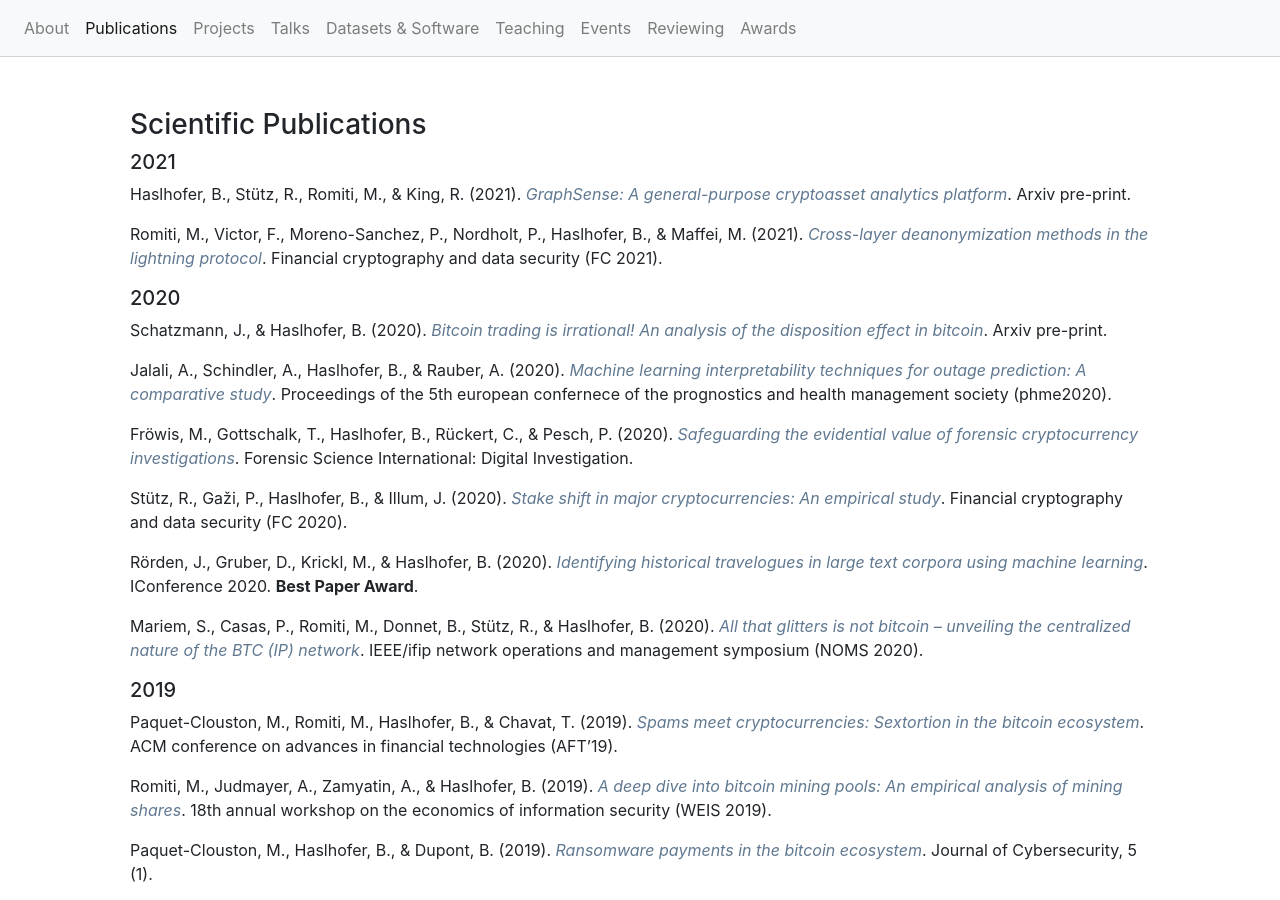
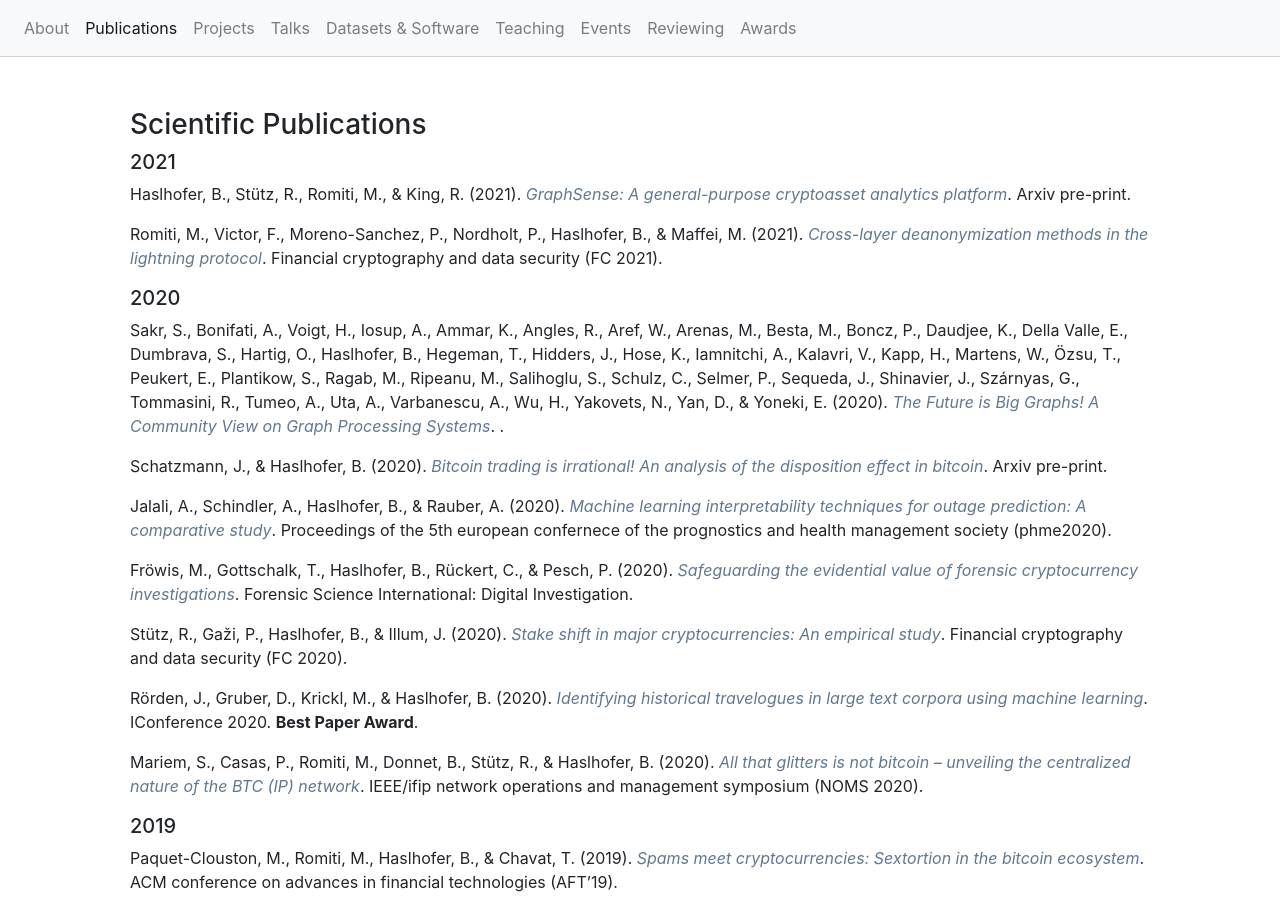
Before and after one commit to behas/behas.github.com, a Jekyll site: the page built from publications.html, in a window 1280 px wide and 900 px high. Built offline with Jekyll 4.4.1, drawn with Linux system fonts in a browser that asks for light colours; a style sheet for code colours, icons or effects is not loaded.

```diff
--- a/_data/publications.yml
+++ b/_data/publications.yml
@@ -17,6 +17,100 @@ references:
   title-short: GraphSense
   container-title: Arxiv pre-print
   URL: https://arxiv.org/abs/2102.13613
+
+- id: Sakr:2020a
+  type: article-journal
+  author:
+  - family: Sakr
+    given: Sherif
+  - family: Bonifati
+    given: Angela
+  - family: Voigt
+    given: Hannes
+  - family: Iosup
+    given: Alexandru
+  - family: Ammar
+    given: Khaled
+  - family: Angles
+    given: Renzo
+  - family: Aref
+    given: Walid
+  - family: Arenas
+    given: Marcelo
+  - family: Besta
+    given: Maciej
+  - family: Boncz
+    given: Peter A.
+  - family: Daudjee
+    given: Khuzaima
+  - family: Della Valle
+    given: Emanuele
+  - family: Dumbrava
+    given: Stefania
+  - family: Hartig
+    given: Olaf
+  - family: Haslhofer
+    given: Bernhard
+  - family: Hegeman
+    given: Tim
+  - family: Hidders
+    given: Jan
+  - family: Hose
+    given: Katja
+  - family: Iamnitchi
+    given: Adriana
+  - family: Kalavri
+    given: Vasiliki
+  - family: Kapp
+    given: Hugo
+  - family: Martens
+    given: Wim
+  - family: Özsu
+    given: Tamer
+  - family: Peukert
+    given: Eric
+  - family: Plantikow
+    given: Stefan
+  - family: Ragab
+    given: Mohamed
+  - family: Ripeanu
+    given: Matei R.
+  - family: Salihoglu
+    given: Semih
+  - family: Schulz
+    given: Christian
+  - family: Selmer
+    given: Petra
+  - family: Sequeda
+    given: Juan F.
+  - family: Shinavier
+    given: Joshua
+  - family: Szárnyas
+    given: Gábor
+  - family: Tommasini
+    given: Riccardo
+  - family: Tumeo
+    given: Antonino
+  - family: Uta
+    given: Alexandru
+  - family: Varbanescu
+    given: Ana Lucia
+  - family: Wu
+    given: Hsiang-Yun
+  - family: Yakovets
+    given: Nikolay
+  - family: Yan
+    given: Da
+  - family: Yoneki
+    given: Eiko
+  issued:
+  - year: 2020
+    month: 11
+  title: <span class="nocase">The Future is Big Graphs! A Community View on Graph
+    Processing Systems</span>
+  note: To be published in the Communications of the ACM
+  URL: https://hal.inria.fr/hal-03128601
+  DOI: 10.1145/3434642
 
 - id: Schatzmann:2020a
   type: article-journal
--- a/assets/short_bio_de.txt
+++ b/assets/short_bio_de.txt
@@ -1,3 +1,3 @@
-Bernhard Haslhofer ist Senior Scientist am AIT - Austrian Institute of Technology, wo er als thematischer Koordinator in der Forschungsgruppe "Data Science & Artificial Intelligence" tätig ist. Er ist außerdem Forscher am Complexity Science Hub Wien und externer Dozent an der Technischen Universität Wien.
+Bernhard Haslhofer ist Senior Scientist am AIT - Austrian Institute of Technology, wo er als thematischer Koordinator in der Forschungsgruppe Data Science & Artificial Intelligence (DSAI) tätig ist. Er ist außerdem Forscher am Complexity Science Hub Wien und Dozent an der Technischen Universität Wien.
 
 Bernhard promovierte an der Universität Wien im Bereich Informatik und hat einen Master in Wirtschaftswissenschaften und Informatik. Bevor er zu AIT kam, arbeitete er als Marie-Curie-Stipendiat der EU bei Cornell Information Science und als Assistenzprofessor an der Universität Wien. Seine Forschung konzentriert sich auf das Finden und Anwenden quantitativer datenwissenschaftlicher Methoden, um neue Erkenntnisse aus großen, zusammenhängenden Datensätzen zu gewinnen. Er arbeitet normalerweise in multidisziplinären Umgebungen, hat mehr als 60 wissenschaftliche Artikel in Zeitschriften und Konferenzen veröffentlicht und mehrere Workshops, Symposien und Konferenzen mitorganisiert. Darüber hinaus leistete er mit der National Information Standards Organization (NISO) und dem W3C World Wide Web Consortium einen aktiven Beitrag zu internationalen Standardisierungsbemühungen. Er koordinierte mehrere Grundlagen- und angewandte Forschungsprojekte auf nationaler und internationaler Ebene.
--- a/assets/short_bio_en.txt
+++ b/assets/short_bio_en.txt
@@ -1,3 +1,3 @@
-Bernhard Haslhofer is a Senior Scientist at the AIT - Austrian Institute of Technology, where he acts as Thematic Coordinator in the research group "Data Science & Artificial Intelligence". He is also a researcher at the Complexity Science Hub Vienna and external lecturer at the Technical University of Vienna.
+Bernhard Haslhofer is a Senior Scientist at the AIT - Austrian Institute of Technology, where he acts as Thematic Coordinator in the research group Data Science & Artificial Intelligence (DSAI). He is also a researcher at the Complexity Science Hub Vienna and external lecturer at the Technical University of Vienna.
 
 Bernhard obtained his doctorate from the University of Vienna in the field of Computer Science and also holds a master’s degree in Economics and Computer Science. Before joining AIT, he worked as an EU Marie Curie fellow at Cornell Information Science and as assistant professor at the University of Vienna. His research focuses on finding and applying quantitative data science methods for gaining new insights from large-scale, connected datasets. He usually works in multidisciplinary settings, has published more than 60 scientific articles in journals and conferences and co-organized several workshops, symposia, and conferences. Moreover, he actively contributed to international standardization efforts with the National Information Standards Organization (NISO) and the W3C World Wide Web Consortium. He coordinated several basic and applied research projects on the national and international level.
```
Also changed, not shown: _data/projects.yml (+9 -1 lines), _data/reviews.yml (+9 -0 lines), assets/bibliography.bib (+10 -0 lines), index.html (+4 -4 lines).
